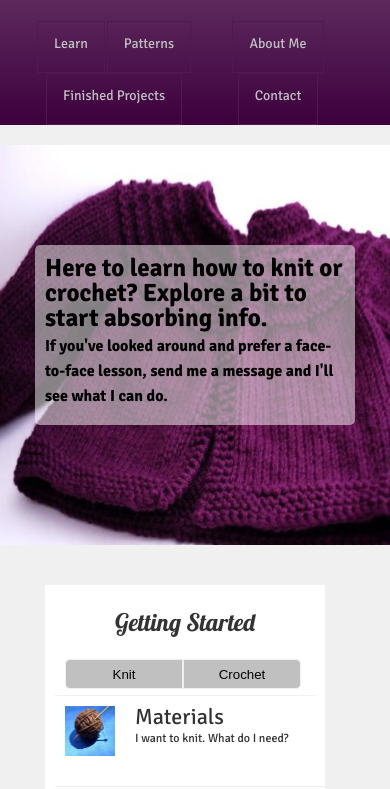
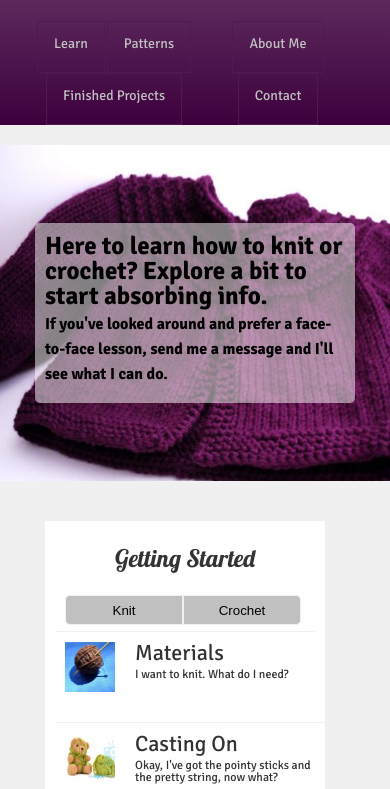
Before and after one commit to dodabear42/offtheskein, a plain HTML site: page index.html in a window 390 px wide. Shown: the part 29-818 px from the top of the page. Drawn offline with Linux system fonts and the light colour scheme.

Commit message:
responsive update
changed div with background image to resize properly with smaller
browser window.

```diff
--- a/style.css
+++ b/style.css
@@ -111,13 +111,14 @@ header ul li {
 }
 #background-direction-wrapper {
 	max-width: 500px;
-	height: 300px;
+	height: auto;
 	background-image: url('babysweater.jpg');
 	background-size: 100% 100%;
 	background-repeat: no-repeat;
 	background-color: transparent;
 	margin: 20px auto;
-	padding-top: 100px;
+	padding: 20% 0;
+	position: relative;
 }
 #direction-wrapper {
 	margin: auto;
```
